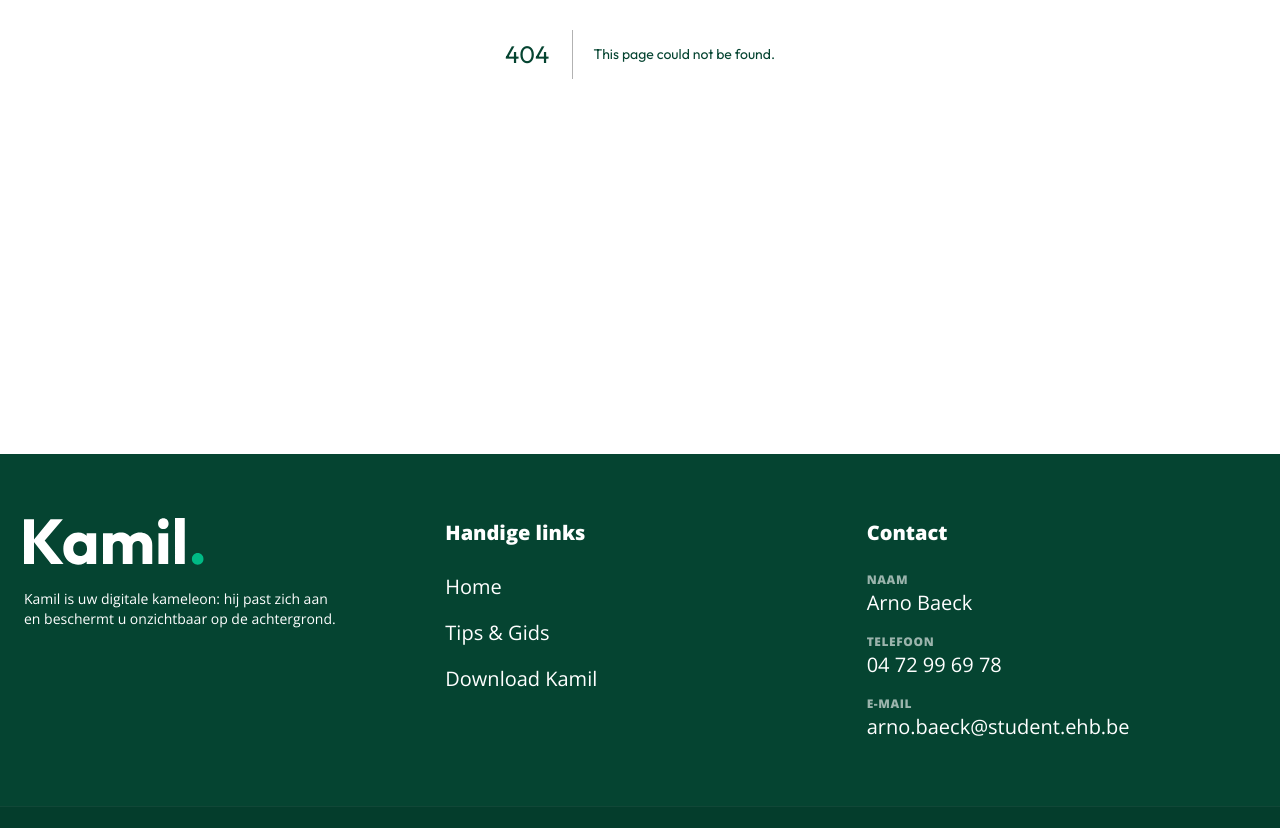
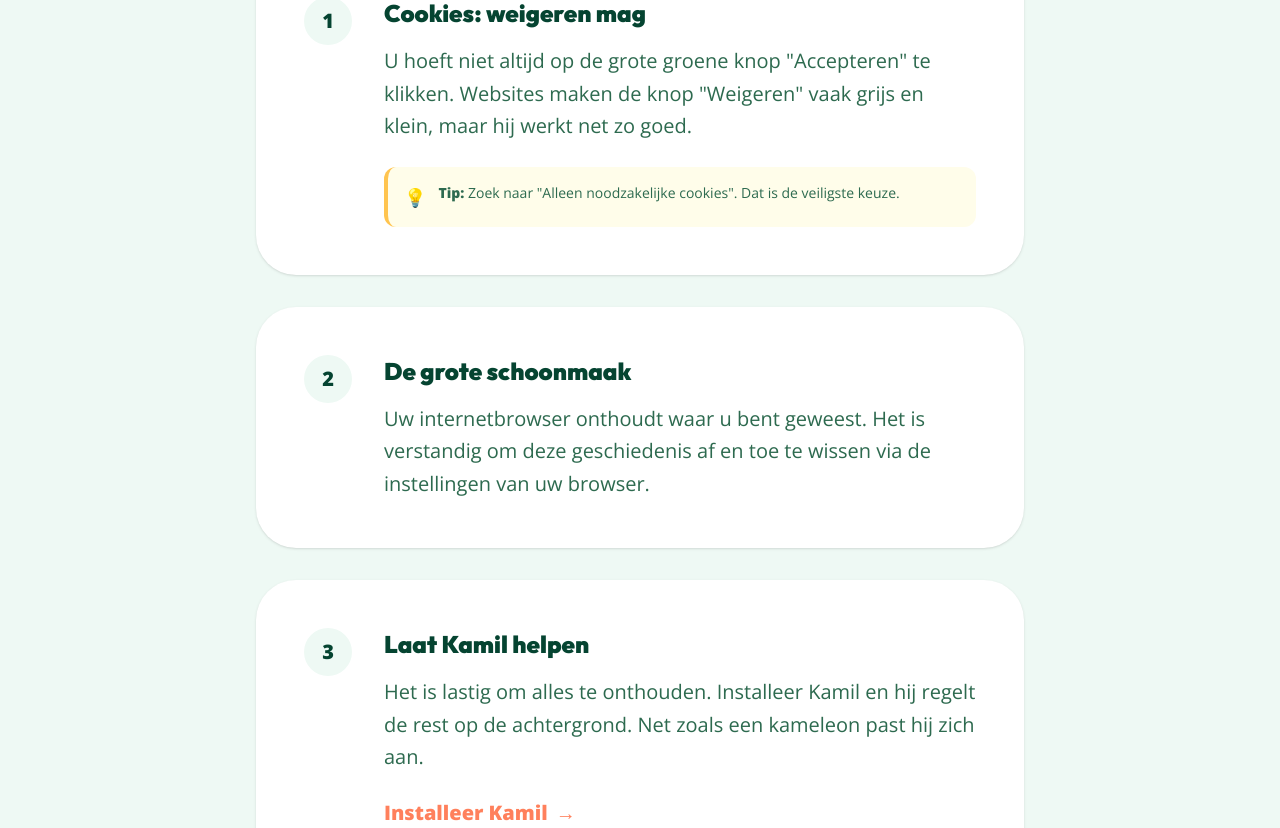
Before and after one commit to BACHELORPROEF-Project-Kamil/kamil-web, a Next.js app: page /tips in a window 1280 px wide. Before the commit this address had no page. Shown: the part 432-1260 px from the top of the page. Built offline with nearby package versions, Linux system fonts and the light colour scheme.

Commit message:
create: new tips & gids page

```diff
--- a/app/components/Footer.tsx
+++ b/app/components/Footer.tsx
@@ -36,7 +36,6 @@
 						</ul>
 					</div>
 
-					{/* Contact */}
 					<div className="text-center md:text-left">
 						<h4 className="font-body-bold text-body text-body-white mb-6">Contact</h4>
 						<ul className="space-y-4">
@@ -59,7 +58,6 @@
 				</div>
 			</div>
 
-			{/* Legal Bar */}
 			<div className="w-full bg-black/10 border-t border-white/5 py-6 px-6">
 				<div className="max-w-7xl mx-auto flex flex-col md:flex-row justify-between items-center gap-4 text-xs text-center md:text-left">
 					<p>© {new Date().getFullYear()} Kamil. Alle rechten voorbehouden.</p>
--- /dev/null
+++ b/app/components/TipCard.tsx
@@ -0,0 +1,47 @@
+import Link from "next/link";
+
+interface TipCardProps {
+	number: number;
+	title: string;
+	description: string;
+	tip?: string;
+	ctaLabel?: string;
+	ctaHref?: string;
+}
+
+export default function TipCard({ number, title, description, tip, ctaLabel, ctaHref }: TipCardProps) {
+	return (
+		<div className="bg-white rounded-[40px] p-8 md:p-12 flex flex-col md:flex-row gap-8 items-start relative overflow-hidden shadow-sm">
+			<div className="flex-shrink-0 w-12 h-12 bg-accent-background rounded-full flex items-center justify-center text-xl font-black text-accent-green">
+				{number}
+			</div>
+
+			<div className="flex-1">
+				<h3 className="text-2xl font-black text-title-green mb-4 font-[var(--font-main-title)]">
+					{title}
+				</h3>
+				<p className={`text-body-green leading-relaxed ${tip || ctaLabel ? "mb-6" : ""}`}>
+					{description}
+				</p>
+
+				{tip && (
+					<div className="bg-warning-background border-l-4 border-warning-border p-4 rounded-xl flex gap-3 items-start">
+						<span className="text-lg">💡</span>
+						<p className="text-sm text-body-green">
+							<strong>Tip:</strong> {tip}
+						</p>
+					</div>
+				)}
+
+				{ctaLabel && ctaHref && (
+					<Link
+						href={ctaHref}
+						className="text-accent-orange font-bold flex items-center gap-2 hover:underline inline-flex"
+					>
+						{ctaLabel} <span>→</span>
+					</Link>
+				)}
+			</div>
+		</div>
+	);
+}
--- /dev/null
+++ b/app/tips/page.tsx
@@ -0,0 +1,39 @@
+import TipCard from "@/app/components/TipCard";
+
+export default function TipsPage() {
+	return (
+		<div className="w-full bg-accent-background py-20 px-6 min-h-screen">
+			<div className="max-w-3xl mx-auto">
+				<div className="text-center mb-16">
+					<h1 className="mb-6">Veilig in 3 stappen</h1>
+					<p className="text-body-green opacity-80 max-w-2xl mx-auto">
+						Naast de hulp van Kamil kunt u zelf ook enkele simpele dingen doen om uw online privacy te verbeteren.
+					</p>
+				</div>
+
+				<div className="space-y-8">
+					<TipCard
+						number={1}
+						title="Cookies: weigeren mag"
+						description='U hoeft niet altijd op de grote groene knop "Accepteren" te klikken. Websites maken de knop "Weigeren" vaak grijs en klein, maar hij werkt net zo goed.'
+						tip='Zoek naar "Alleen noodzakelijke cookies". Dat is de veiligste keuze.'
+					/>
+
+					<TipCard
+						number={2}
+						title="De grote schoonmaak"
+						description="Uw internetbrowser onthoudt waar u bent geweest. Het is verstandig om deze geschiedenis af en toe te wissen via de instellingen van uw browser."
+					/>
+
+					<TipCard
+						number={3}
+						title="Laat Kamil helpen"
+						description="Het is lastig om alles te onthouden. Installeer Kamil en hij regelt de rest op de achtergrond. Net zoals een kameleon past hij zich aan."
+						ctaLabel="Installeer Kamil"
+						ctaHref="#"
+					/>
+				</div>
+			</div>
+		</div>
+	);
+}
```
